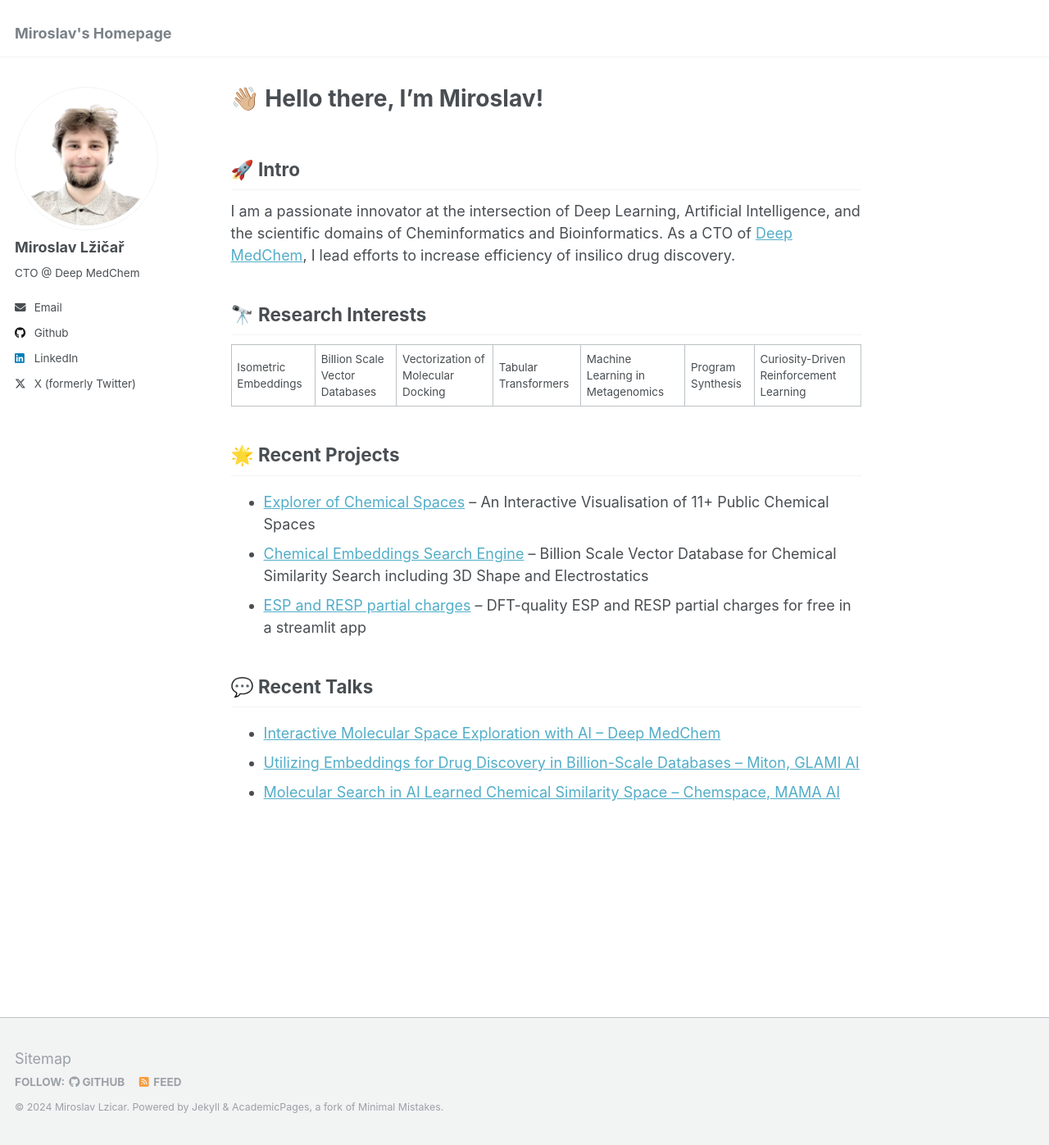
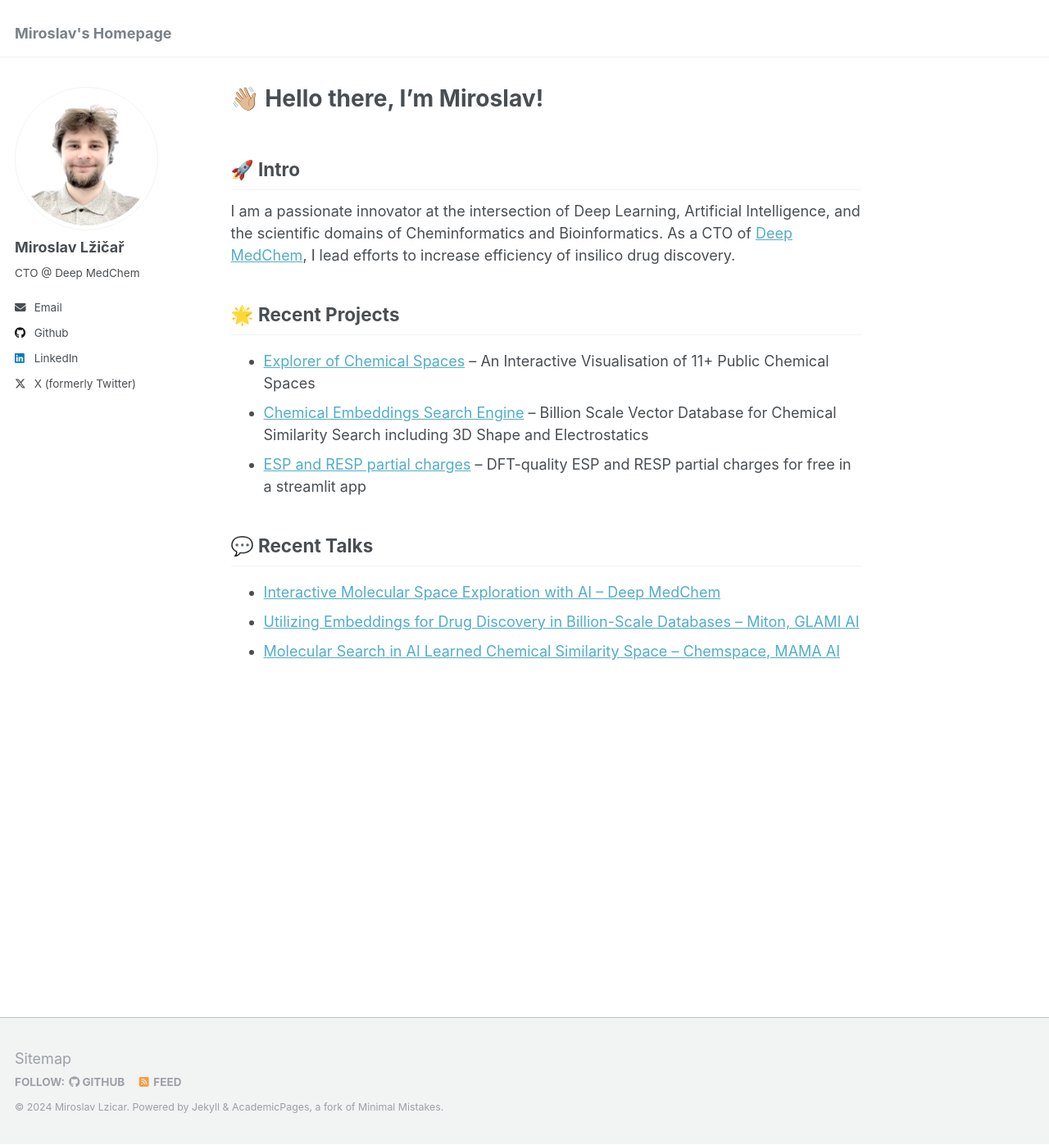
Before and after one commit to mireklzicar/mireklzicar.github.io, a Jekyll site: the page built from _pages/about.md, in a window 1280 px wide and 1397 px high. Shown: the whole window at 82% size. Built offline with Jekyll 4.4.1, drawn with Linux system fonts in a browser that asks for light colours.

Commit message:
Update about.md

```diff
--- a/_pages/about.md
+++ b/_pages/about.md
@@ -12,10 +12,6 @@ redirect_from:
 
 I am a passionate innovator at the intersection of Deep Learning, Artificial Intelligence, and the scientific domains of Cheminformatics and Bioinformatics. As a CTO of [Deep MedChem](deepmedchem.com), I lead efforts to increase efficiency of insilico drug discovery.
 
-## 🔭 Research Interests
-
-| Isometric Embeddings | Billion Scale Vector Databases | Vectorization of Molecular Docking | Tabular Transformers | Machine Learning in Metagenomics | Program Synthesis | Curiosity-Driven Reinforcement Learning |
-
 ## 🌟 Recent Projects
 
 * [Explorer of Chemical Spaces](https://explorer.deepmedchem.com/) – An Interactive Visualisation of 11+ Public Chemical Spaces
@@ -26,6 +22,11 @@ I am a passionate innovator at the intersection of Deep Learning, Artificial Int
 - [Interactive Molecular Space Exploration with AI – Deep MedChem](https://www.youtube.com/watch?v=vqm6WzeJ2LU)
 - [Utilizing Embeddings for Drug Discovery in Billion-Scale Databases – Miton, GLAMI AI](https://www.youtube.com/watch?v=l2kSKtsT9i0)
 - [Molecular Search in AI Learned Chemical Similarity Space – Chemspace, MAMA AI](https://www.youtube.com/watch?v=pWZxhJ_bgrM)
+
+<!-- ## 🔭 Research Interests
+
+| Isometric Embeddings | Billion Scale Vector Databases | Vectorization of Molecular Docking | Tabular Transformers | Machine Learning in Metagenomics | Program Synthesis | Curiosity-Driven Reinforcement Learning |
+-->
 
 <!-- ## 🍱 Miscellaneous Contributions
 
```
